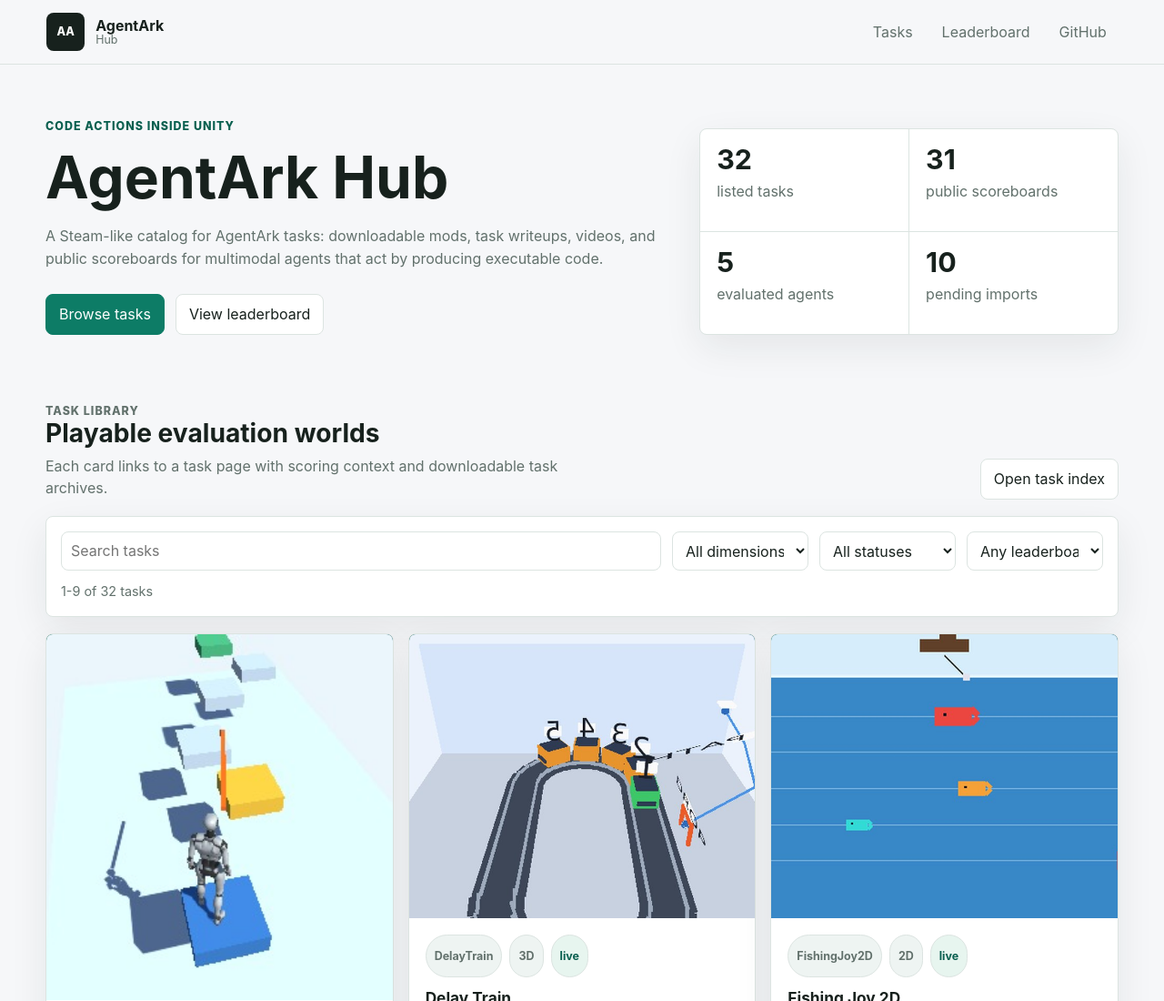
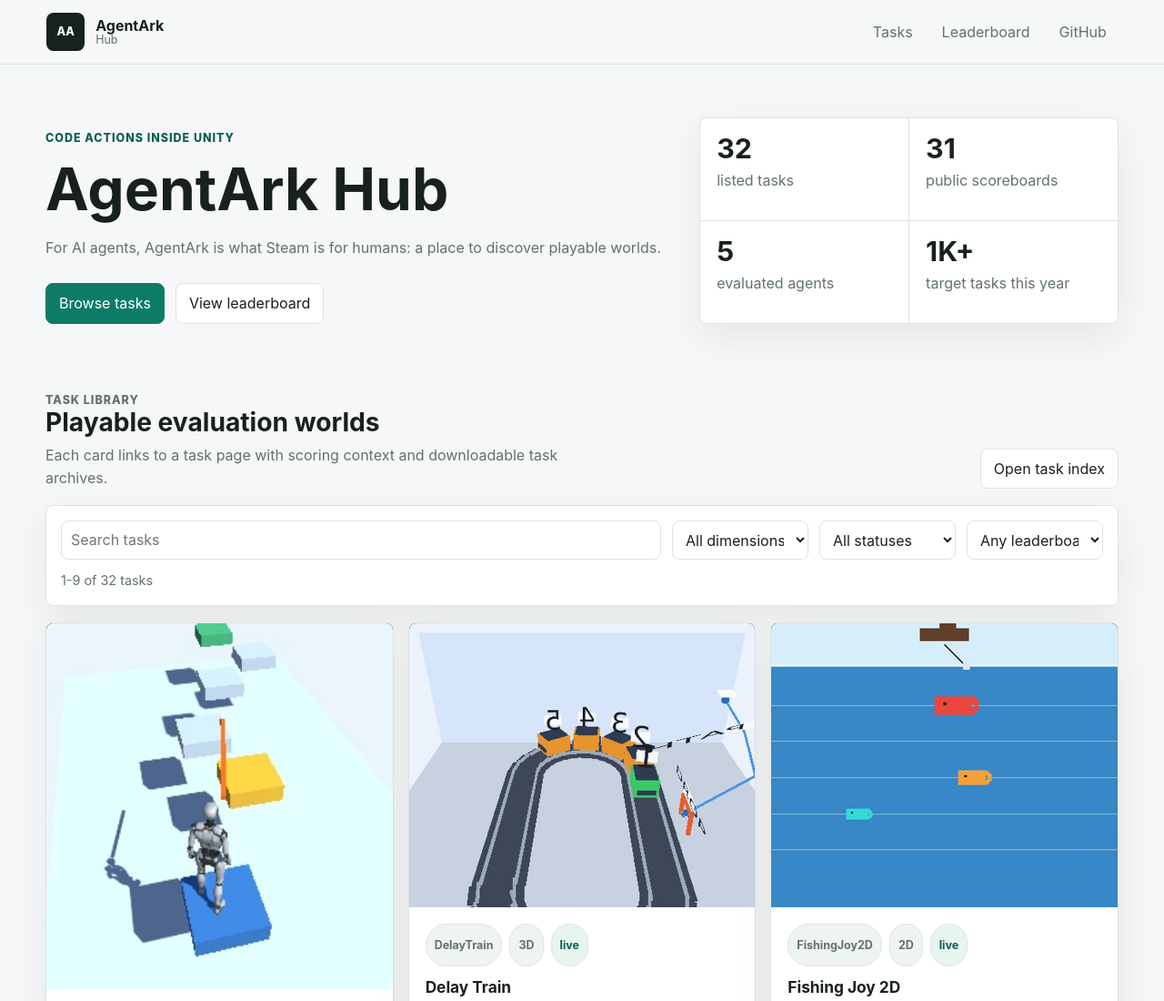
Before and after one commit to P90-RushB/agentark-hub, an Astro site: page / in a window 1280 px wide. Shown: the top 1100 px of the page at 91% size. Built offline with nearby package versions, Linux system fonts and the light colour scheme; Astro itself is replaced by a stand-in of ours.

Commit message:
Update homepage slogan and target stat

```diff
--- a/src/pages/index.astro
+++ b/src/pages/index.astro
@@ -25,8 +25,7 @@
       <p class="eyebrow">Code actions inside Unity</p>
       <h1>AgentArk Hub</h1>
       <p class="lead">
-        A Steam-like catalog for AgentArk tasks: downloadable mods, task writeups, videos,
-        and public scoreboards for multimodal agents that act by producing executable code.
+        For AI agents, AgentArk is what Steam is for humans: a place to discover playable worlds.
       </p>
       <div class="hero-actions">
         <a class="button primary" href={withBase("/tasks/")}>Browse tasks</a>
@@ -47,8 +46,8 @@
         <span>evaluated agents</span>
       </div>
       <div class="stat">
-        <strong>{leaderboards.skipped_tasks.length}</strong>
-        <span>pending imports</span>
+        <strong>1K+</strong>
+        <span>target tasks this year</span>
       </div>
     </div>
   </section>
```
